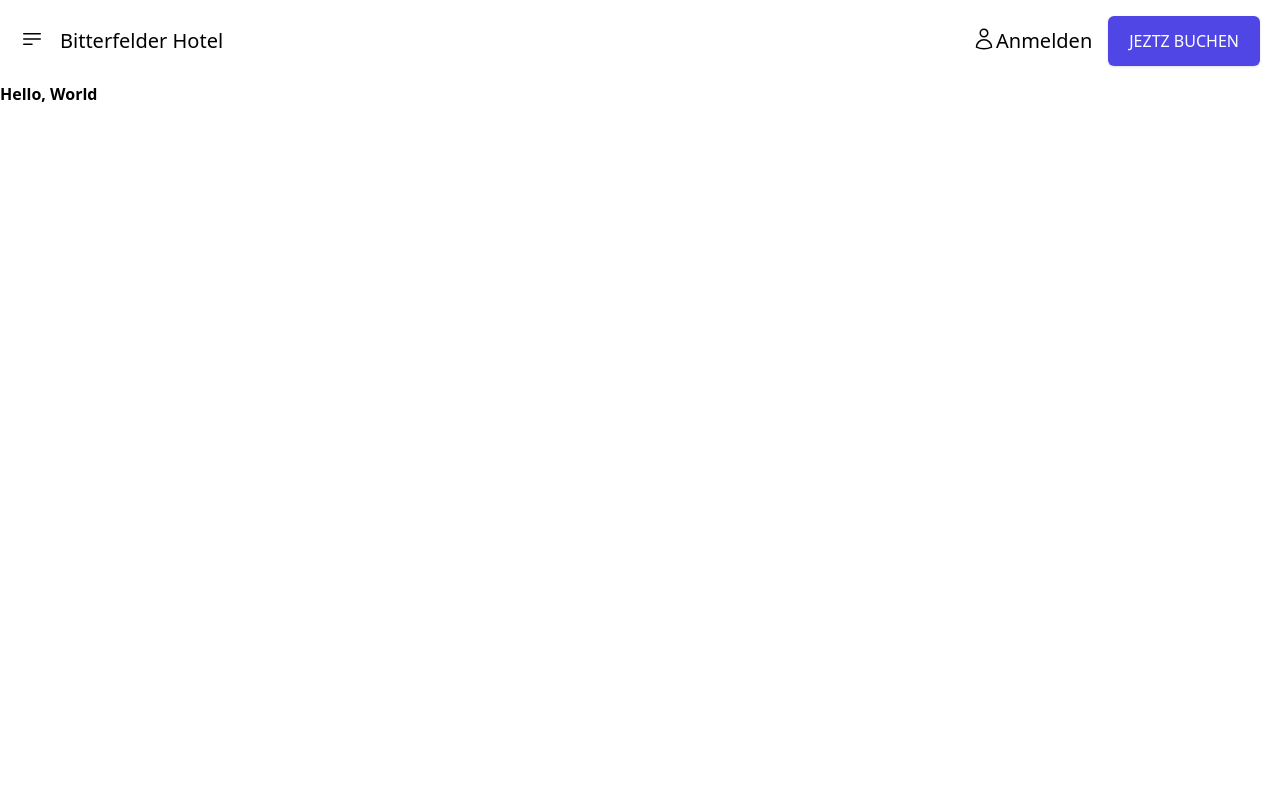
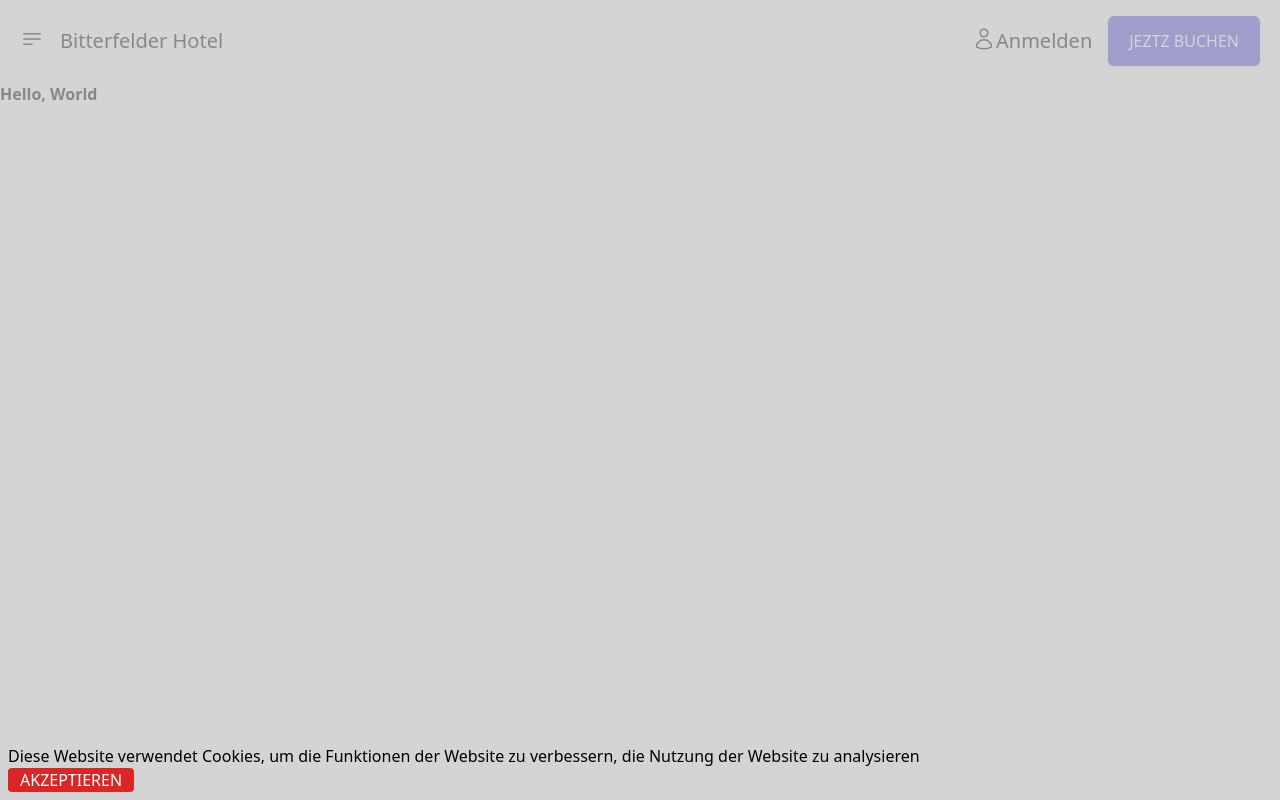
Before and after one commit to steve-phan/bitterfelder-hotel, a Next.js app: page / in a window 1280 px wide. Built offline with nearby package versions, Linux system fonts and the light colour scheme.

Commit message:
provide the basic CookiesDashBoard consent

```diff
--- a/package.json
+++ b/package.json
@@ -19,6 +19,7 @@
     "eslint-config-next": "13.1.1",
     "next": "13.1.1",
     "react": "18.2.0",
+    "react-cookie": "^4.1.1",
     "react-dom": "18.2.0",
     "typescript": "4.9.4"
   },
--- /dev/null
+++ b/src/GlobalProviders.tsx
@@ -0,0 +1,21 @@
+import React, { ReactNode } from "react";
+import { Cookies, CookiesProvider } from "react-cookie";
+
+interface IGlobalProvidersProps {
+  children: JSX.Element;
+
+  cookies: string;
+}
+
+export const GlobalProviders = ({
+  children,
+  cookies,
+}: IGlobalProvidersProps) => {
+  const isBrowser = typeof window !== "undefined";
+
+  return (
+    <CookiesProvider cookies={isBrowser ? undefined : new Cookies(cookies)}>
+      {children}
+    </CookiesProvider>
+  );
+};
--- /dev/null
+++ b/src/components/CookiesDashBoard/CookiesDashBoard.tsx
@@ -0,0 +1,50 @@
+import React, { useState } from "react";
+import { useCookies } from "react-cookie";
+
+export const CookiesDashBoard = () => {
+  const [hidden, setHidden] = useState(false);
+  const [cookies, setCookie] = useCookies(["name", "age"]);
+
+  if (hidden) {
+    return <></>;
+  }
+
+  return (
+    <div className="fixed bg-overlay inset-0">
+      <div className="p-2 absolute bottom-0">
+        <div>
+          Diese Website verwendet Cookies, um die Funktionen der Website zu
+          verbessern, die Nutzung der Website zu analysieren
+        </div>
+        <button
+          className="bg-red-600 text-white px-3 rounded"
+          onClick={() => {
+            setHidden(true);
+          }}
+        >
+          AKZEPTIEREN
+        </button>
+      </div>
+    </div>
+  );
+};
+
+export default function NameForm({ name, onChange }: any) {
+  return (
+    <div>
+      <h1>What&apos;s your name?</h1>
+      <form
+        onSubmit={(e) => {
+          e.preventDefault();
+        }}
+      >
+        <input
+          type="text"
+          placeholder="Enter your name"
+          defaultValue={name}
+          onChange={(e) => onChange(e.target.value)}
+        />
+      </form>
+    </div>
+  );
+}
--- a/src/components/Layout/Layout.tsx
+++ b/src/components/Layout/Layout.tsx
@@ -1,6 +1,7 @@
 import React, { ReactNode } from "react";
 
 import { Header } from "@components/Header/Header";
+import { CookiesDashBoard } from "@components/CookiesDashBoard/CookiesDashBoard";
 
 interface ILayoutProps {
   children: ReactNode;
@@ -11,6 +12,7 @@ export const Layout = ({ children }: ILayoutProps) => {
     <div>
       <Header />
       {children}
+      <CookiesDashBoard />
     </div>
   );
 };
--- a/src/pages/_app.tsx
+++ b/src/pages/_app.tsx
@@ -1,13 +1,26 @@
+import type { AppProps, AppContext } from "next/app";
+import App from "next/app";
+
 import { Layout } from "@components/Layout/Layout";
-
-import type { AppProps } from "next/app";
+import { GlobalProviders } from "src/GlobalProviders";
 
 import "../../styles/globals.css";
 
-export default function App({ Component, pageProps }: AppProps) {
+export default function CustomApp({
+  Component,
+  pageProps,
+  cookies,
+}: AppProps & { cookies: string }) {
   return (
-    <Layout>
-      <Component {...pageProps} />
-    </Layout>
+    <GlobalProviders cookies={cookies}>
+      <Layout>
+        <Component {...pageProps} />
+      </Layout>
+    </GlobalProviders>
   );
 }
+
+CustomApp.getInitialProps = async (appContext: AppContext) => {
+  const appProps = await App.getInitialProps(appContext);
+  return { ...appProps, cookies: appContext.ctx.req?.headers?.cookie };
+};
--- a/tailwind.config.js
+++ b/tailwind.config.js
@@ -8,6 +8,7 @@ module.exports = {
           600: "#4f46e5",
           700: "#4338ca",
         },
+        overlay: "#c2c2c2b3",
       },
     },
   },
```
Also changed, not shown: 1 other file (tests, documents, lock files or other folders).
